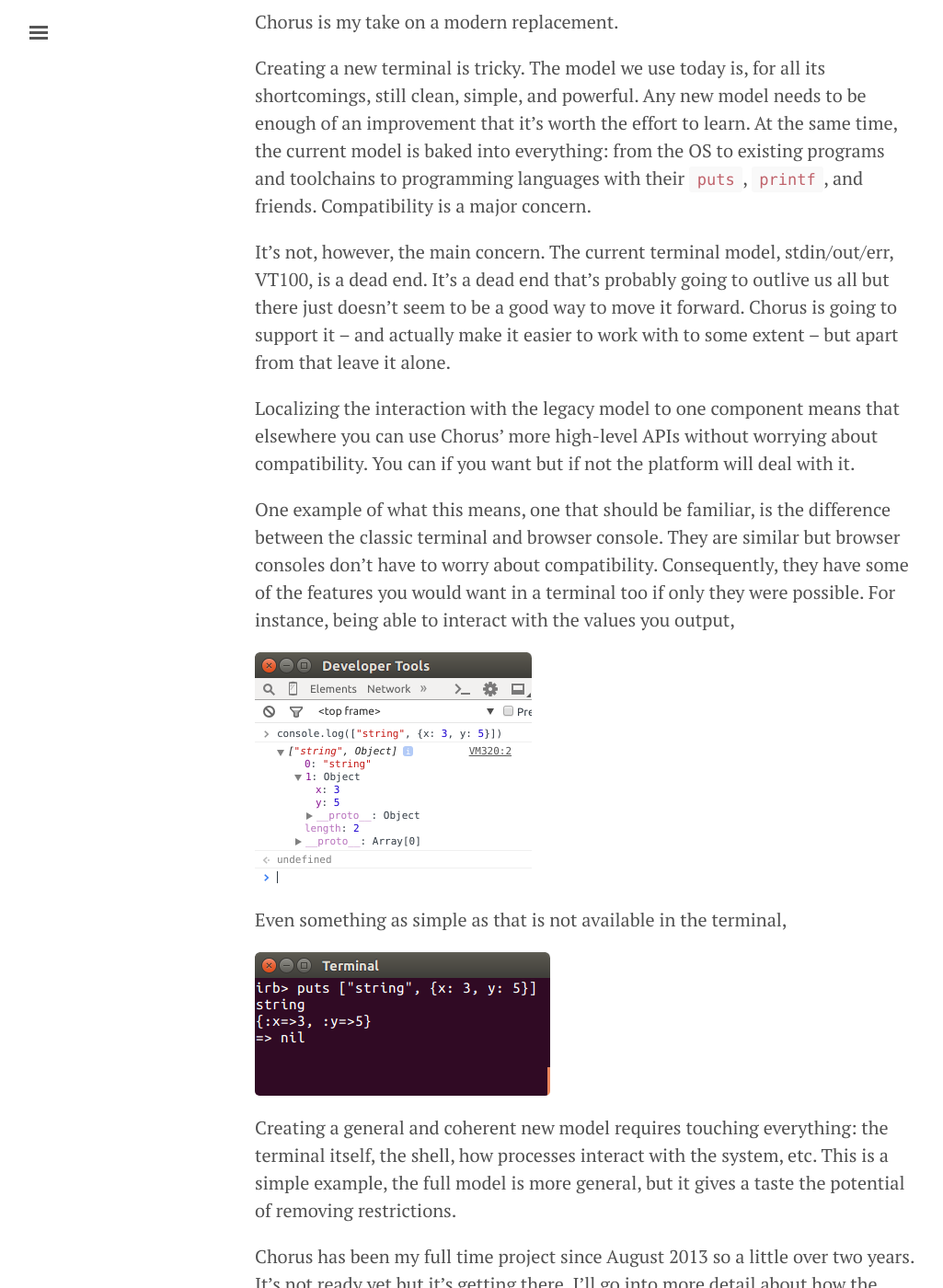
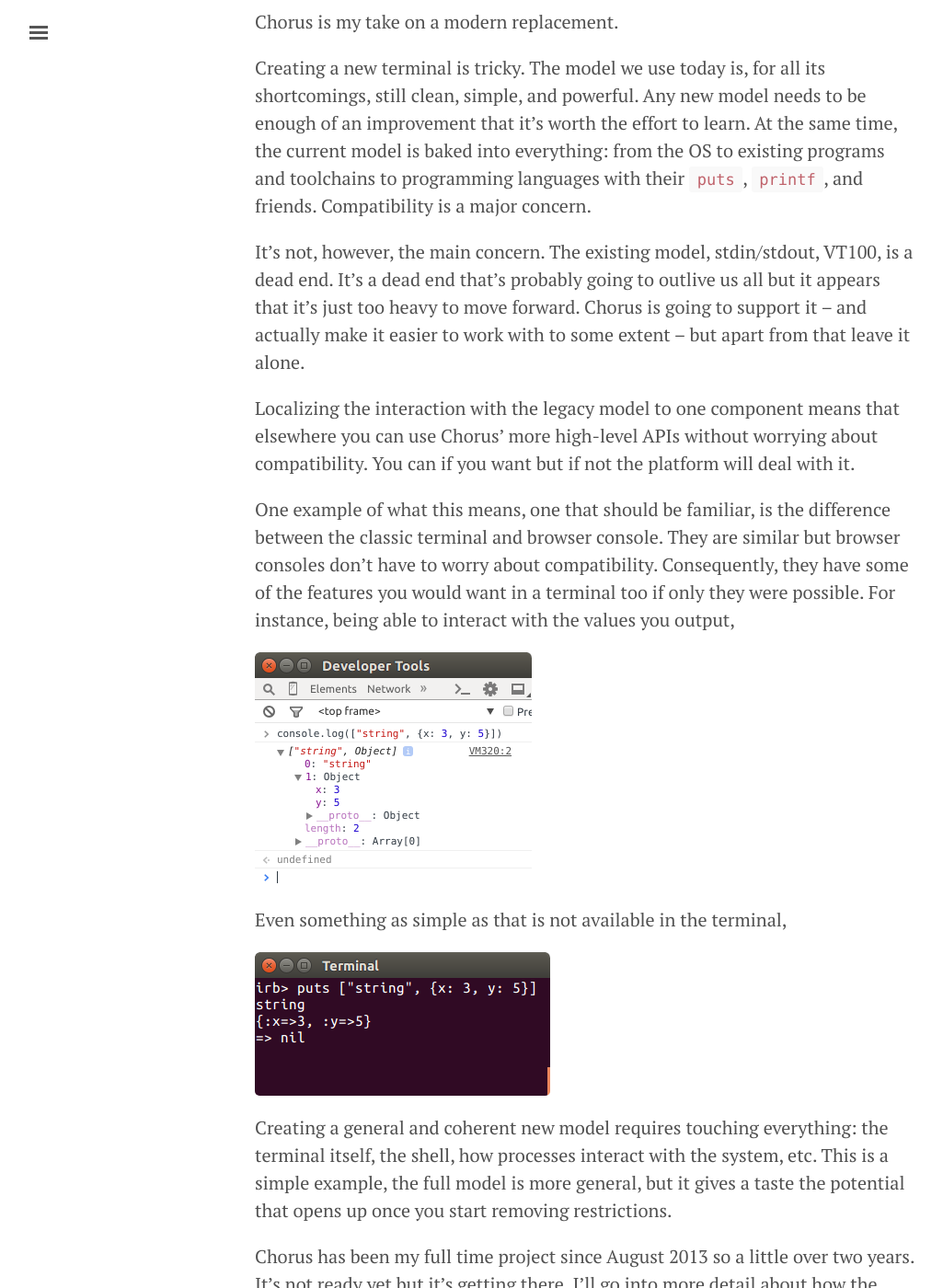
Before and after one commit to tundra/t.undra.org, a Jekyll site: the page built from _posts/2015-12-02-chorus-a-new-kind-of-terminal.md, in a window 1280 px wide and 1400 px high, scrolled down 353 px. Shown: the whole window at 92% size, without its empty margins (3-1028 px from the left). Built offline with Jekyll 4.4.1, drawn with Linux system fonts in a browser that asks for light colours; a script that is not in the unit is left out; comment, search, counter and statistics services are not loaded; some of the changed text lies outside the part shown.

Commit message:
Iterate some more

```diff
--- a/_posts/2015-12-02-chorus-a-new-kind-of-terminal.md
+++ b/_posts/2015-12-02-chorus-a-new-kind-of-terminal.md
@@ -19,7 +19,7 @@ Chorus is my take on a modern replacement.
 
 Creating a new terminal is tricky. The model we use today is, for all its shortcomings, still clean, simple, and powerful. Any new model needs to be enough of an improvement that it's worth the effort to learn. At the same time, the current model is baked into everything: from the OS to existing programs and toolchains to programming languages with their `puts`, `printf`, and friends. Compatibility is a major concern.
 
-It's not, however, the main concern. The current terminal model, stdin/out/err, VT100, is a dead end. It's a dead end that's probably going to outlive us all but there just doesn't seem to be a good way to move it forward. Chorus is going to support it -- and actually make it easier to work with to some extent -- but apart from that leave it alone.
+It's not, however, the main concern. The existing model, stdin/stdout, VT100, is a dead end. It's a dead end that's probably going to outlive us all but it appears that it's just too heavy to move forward. Chorus is going to support it -- and actually make it easier to work with to some extent -- but apart from that leave it alone.
 
 Localizing the interaction with the legacy model to one component means that elsewhere you can use Chorus' more high-level APIs without worrying about compatibility. You can if you want but if not the platform will deal with it.
 
@@ -31,11 +31,9 @@ Even something as simple as that is not available in the terminal,
 
 ![Example of puts in ruby on the terminal][irbputs]
 
-Creating a general and coherent new model requires touching everything: the terminal itself, the shell, how processes interact with the system, etc. This is a simple example, the full model is more general, but it gives a taste the potential of removing restrictions.
+Creating a general and coherent new model requires touching everything: the terminal itself, the shell, how processes interact with the system, etc. This is a simple example, the full model is more general, but it gives a taste the potential that opens up once you start removing restrictions.
 
 Chorus has been my full time project since August 2013 so a little over two years. It's not ready yet but it's getting there. I'll go into more detail about how the model works in future posts.
-
-I'm really interested in input from other people. If you have a particular use that you think a new terminal should support or you have an idea for how they could become better you should tell me. I've set up a mailing list for this very purpose, `chorus-discuss@googlegroups.com`. You can post to the group without being a member, just send an email to the address.
 
 {% include subscribe.html %}
 
```
